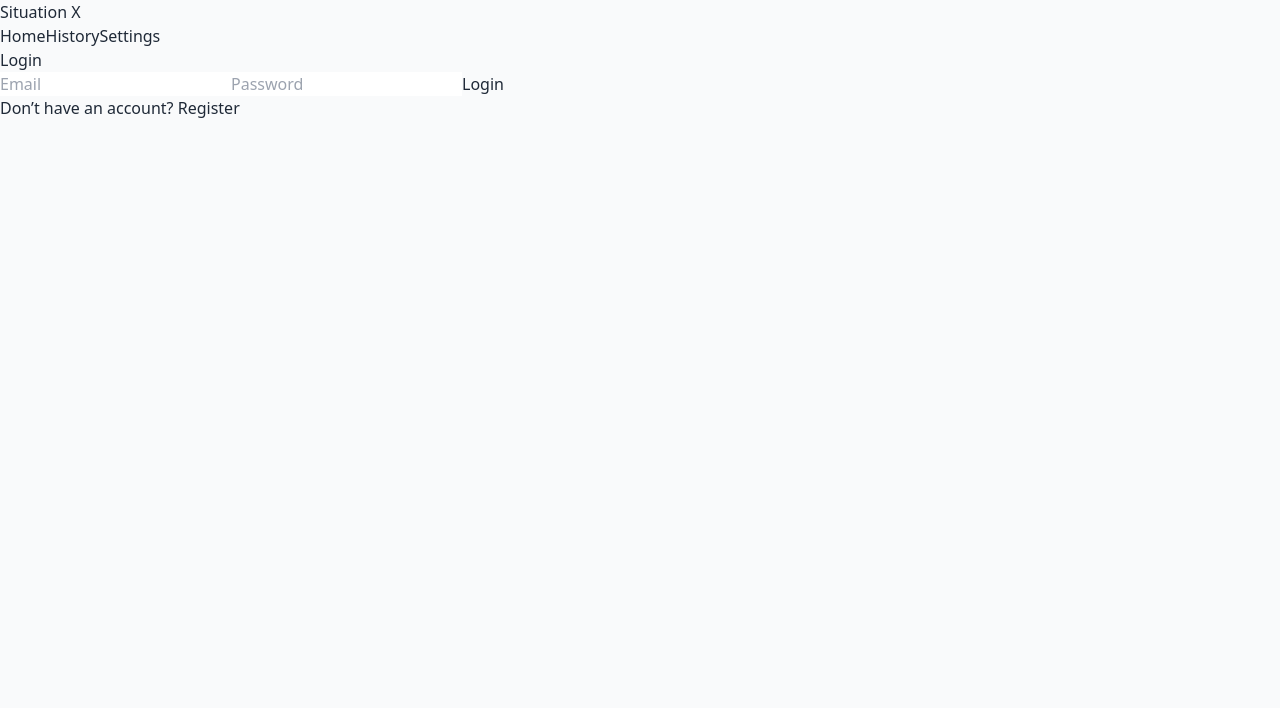
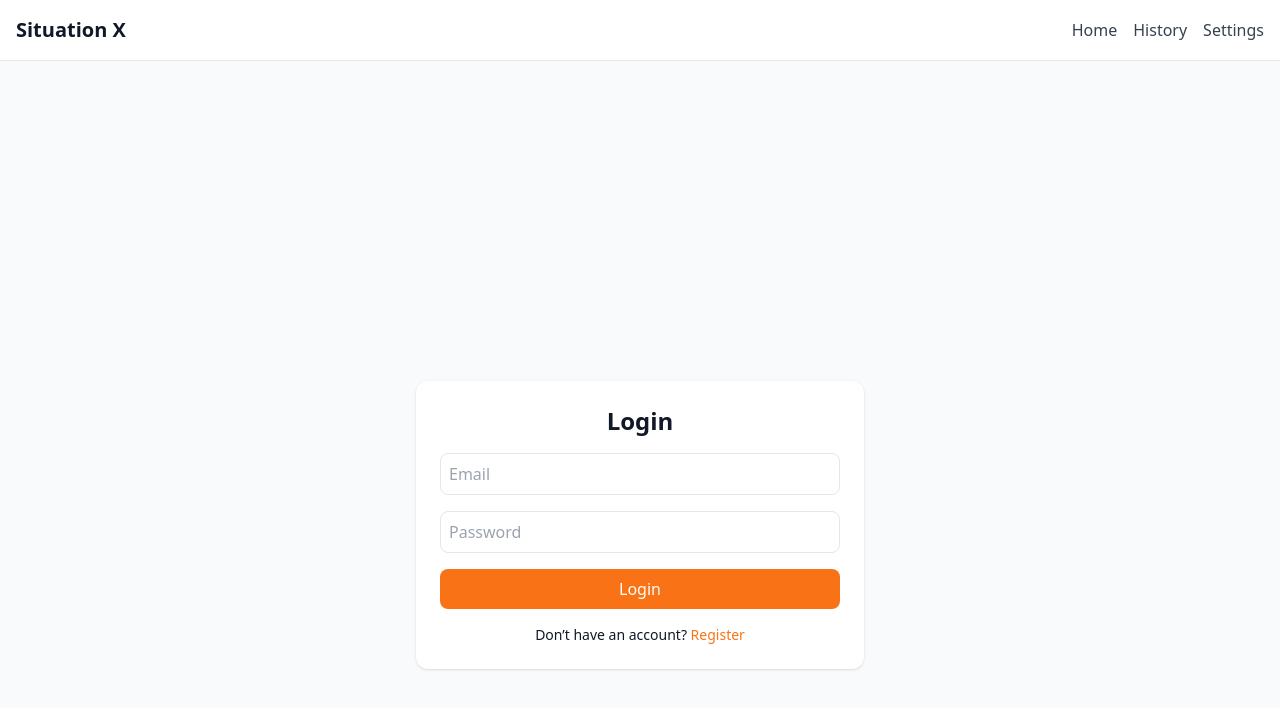
Before and after one commit to Lakshyasaxena0/Situation-X, a Next.js app in the folder frontend/: page /login in a window 1280 px wide. Shown: the top 708 px of the page. Built offline with nearby package versions, Linux system fonts and the light colour scheme; no server answers.

Commit message:
Create tailwind.config.js

```diff
--- /dev/null
+++ b/frontend/tailwind.config.js
@@ -0,0 +1,10 @@
+/** @type {import('tailwindcss').Config} */
+module.exports = {
+  content: [
+    "./src/**/*.{js,ts,jsx,tsx,mdx}",
+  ],
+  theme: {
+    extend: {},
+  },
+  plugins: [],
+};
```
